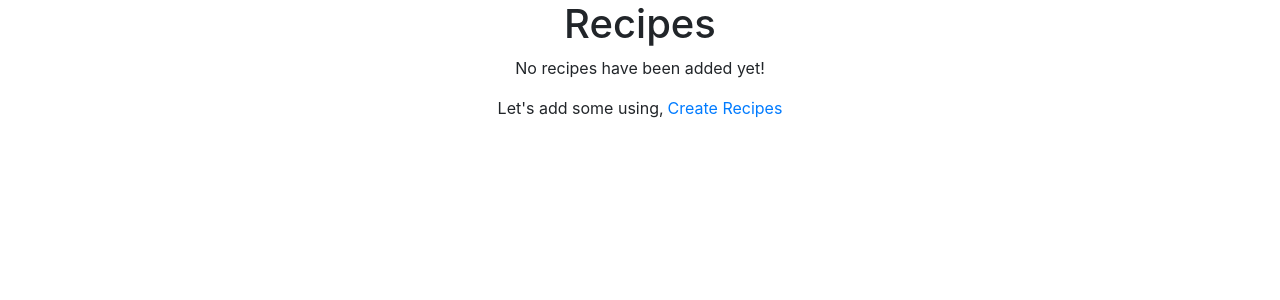
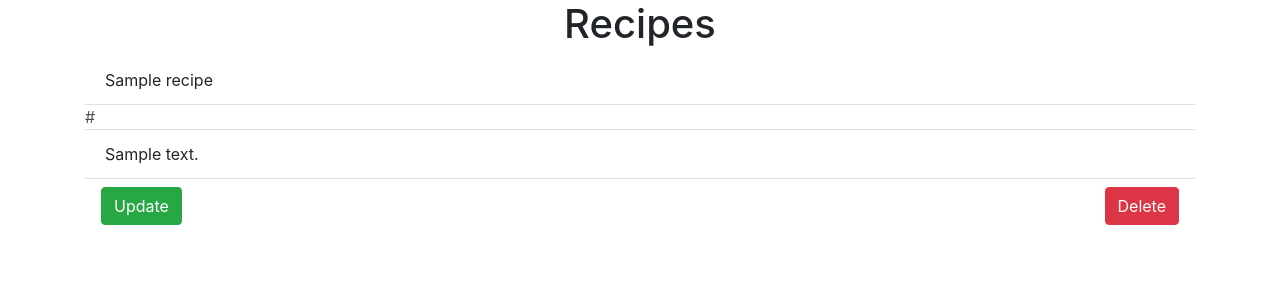
Before and after one commit to TheFredward/upgraded-happiness, a Flask app: page /recipes in a window 1280 px wide. Shown: the part 56-356 px from the top of the page. Run offline with Flask 3, Linux system fonts and the light colour scheme; a user stored in the database is signed in; tables that the repository leaves empty hold one stand-in row (values such as "Sample post"); some libraries are stand-ins or nearby versions.

Commit message:
added update button working on functionality

```diff
--- a/website/auth.py
+++ b/website/auth.py
@@ -3,7 +3,6 @@ from flask_login import login_user, login_required, logout_user, current_user
 from .models import User
 from . import db
 from werkzeug.security import generate_password_hash, check_password_hash
-from re import fullmatch
 
 
 auth = Blueprint('auth', __name__)
@@ -35,7 +34,6 @@ def logout():
 @auth.route('/sign_up', methods=['GET', 'POST'])
 def sign_up():
     if request.method == 'POST':
-        regex = r'\b[A-Za-z0-9._%+-]+@[A-Za-z0-9.-]+\.[A-Z|a-z]{2,7}\b'
         data = request.form
         new_email = data.get('email')
         new_first_name = data.get('firstName')
@@ -43,7 +41,7 @@ def sign_up():
         verify_password = data.get('verify_password')
 
         user = User.query.filter_by(email=new_email).first()
-        if fullmatch(regex, new_email) == 'None':
+        if new_email == 'None':
             flash('Invalid e-mail address', 'error')
         elif user:
             flash('Email already exists', category='error')
--- a/website/templates/recipes.html
+++ b/website/templates/recipes.html
@@ -8,14 +8,20 @@
 </div>
 <div class="text-justify">
 <ul class="list-group list-group-flush">
-    {% if user.recipes|length > 1 %}
+    {% if user.recipes|length >= 1 %}
         {% for recipe in user.recipes %}
         <li class="list-group-item">{{ recipe.title }}</li>
         <a href={{recipe.link}} class="list-group-item-action">{{recipe.link}}</a>
         <li class="list-group-item"> {{ recipe.comment }}</li>
-        <button type="button" class="close" onClick="deleteRecipe({{ recipe.id }})">
-            <span aria-hidden="true">&times;</span>
-        </button>
+        <div class="d-flex flex-row justify-content-between">
+            <div class="list-group ml-3 mt-2">
+                <button type="button" class="btn btn-success btn-block " onClick="updateRecipe({{ recipe.id }})">Update</button>
+            </div>
+            <div class="list-group mr-3 mt-2">
+                <button type="button" class="btn btn-danger btn-block " onClick="deleteRecipe({{ recipe.id }})">Delete</button>
+            </div>
+        </div>
+        </ul>
     {% endfor %}
     {% else %}
         <p class="text-center"> No recipes have been added yet!</p>
@@ -24,5 +30,4 @@
         <a href="/create">Create Recipes</a>
         </div>
     {% endif %}
-</div>
 {% endblock %}
--- a/website/views.py
+++ b/website/views.py
@@ -47,10 +47,16 @@ def delete_recipe():
     return jsonify({})
 
 
-@views.route('/update-route', methods=['Get','POST'])
+@views.route('/update-recipe', methods=['GET','POST'])
 @login_required
 def update_route():
     recipe = json.loads(request.data)
     recipeID = recipe['recipeId']
     recipe = Recipe.query.get(recipeID)
+    if recipe:
+        print(recipe.title)
+        print(recipe.link)
+        print(recipe.comment)
+        return redirect(url_for('views.create'))
+
     return jsonify({})
```
